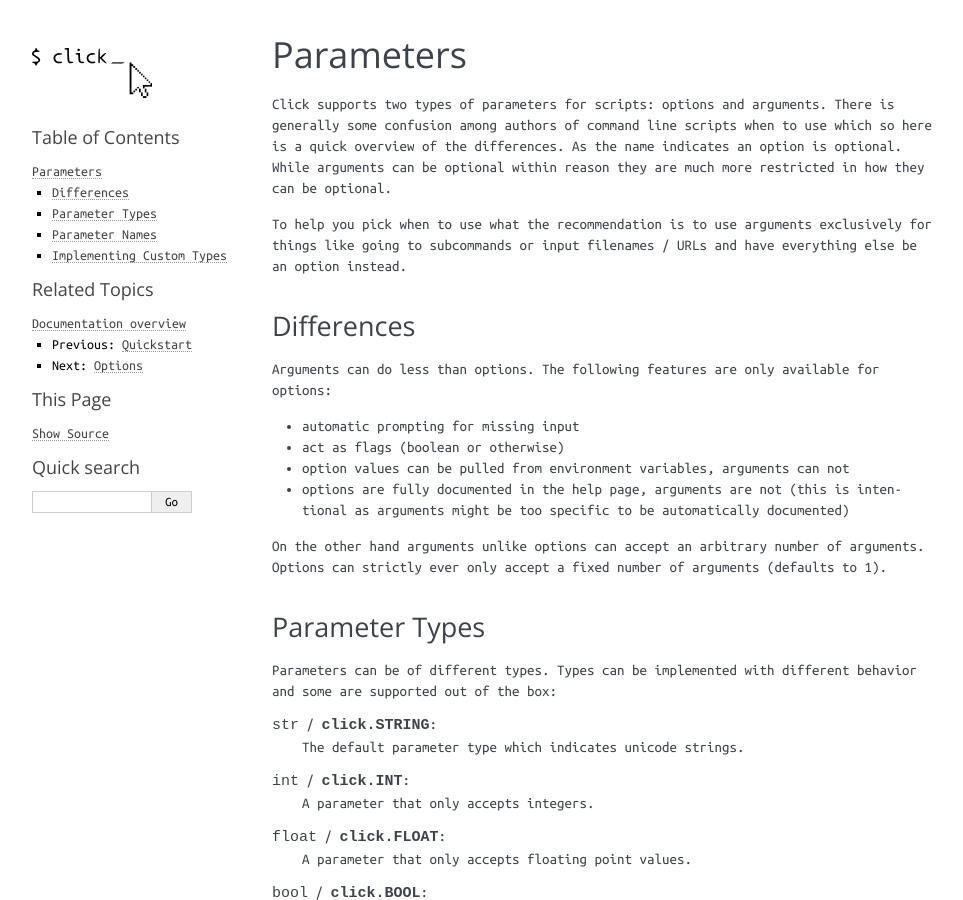
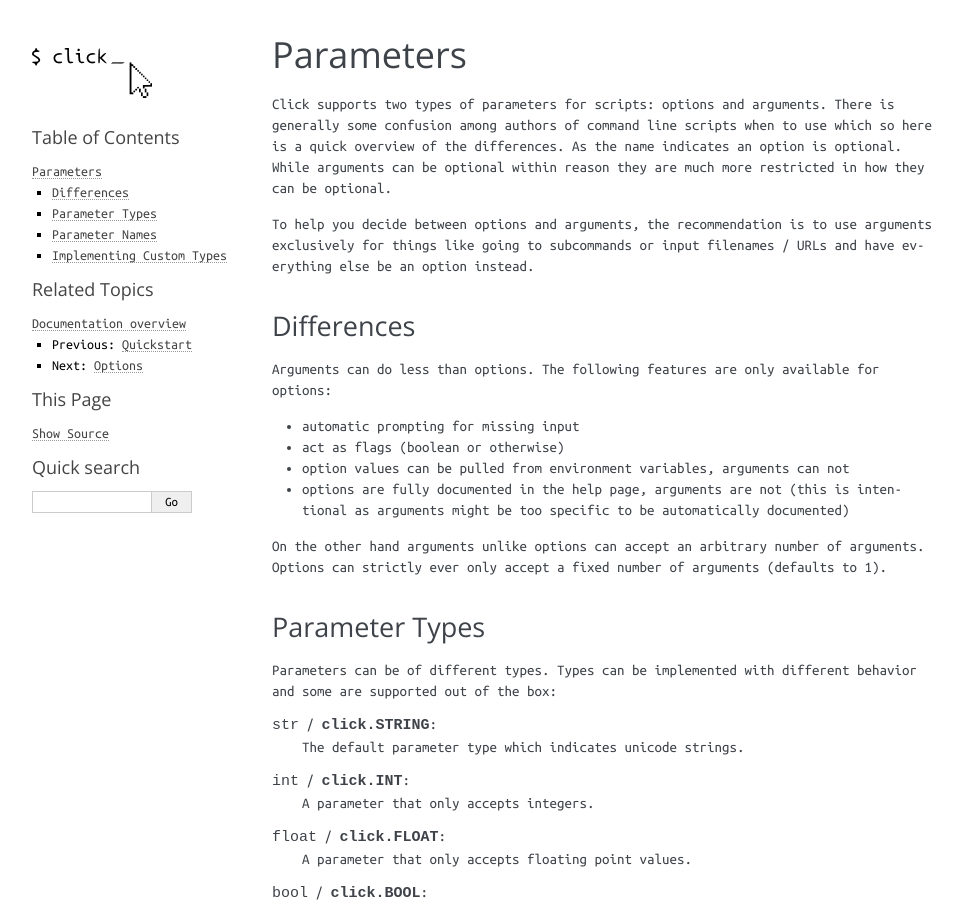
Before and after one commit to Alcides1123/Click, a Sphinx documentation site: the page built from docs/parameters.rst, in a window 1280 px wide and 900 px high. Shown: the whole window, without its empty margins (148-1111 px from the left). Built offline with Sphinx 7.4.7, drawn with Linux system fonts in a browser that asks for light colours.

Commit message:
clarity to parameters.rst

```diff
--- a/docs/parameters.rst
+++ b/docs/parameters.rst
@@ -9,9 +9,9 @@ when to use which so here is a quick overview of the differences.  As the
 name indicates an option is optional.  While arguments can be optional
 within reason they are much more restricted in how they can be optional.
 
-To help you pick when to use what the recommendation is to use arguments
-exclusively for things like going to subcommands or input filenames /
-URLs and have everything else be an option instead.
+To help you decide between options and arguments, the recommendation is
+to use arguments exclusively for things like going to subcommands or input
+filenames / URLs and have everything else be an option instead.
 
 Differences
 -----------
```
